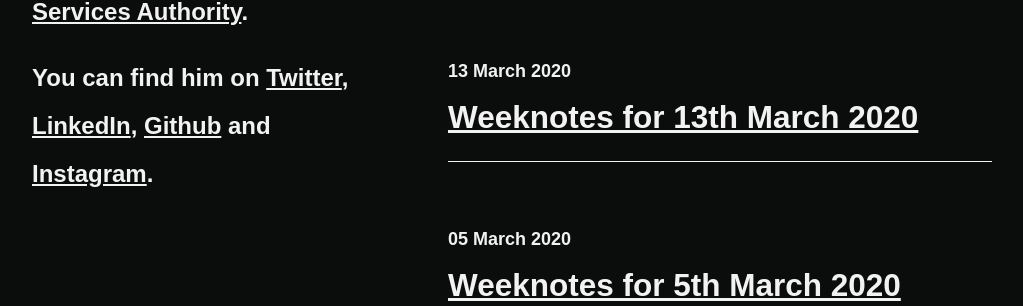
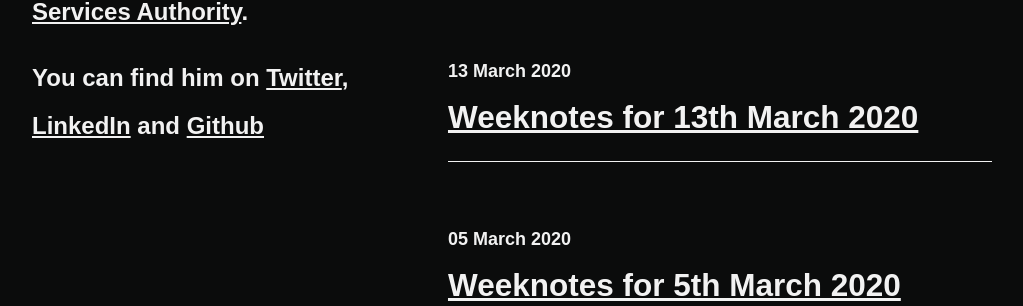
Before and after one commit to mrkwrght/mrkwrghtdotcom, a Jekyll site: the page built from index.html, in a window 1280 px wide. Shown: the part 343-649 px from the top of the page, without its empty margins (128-1151 px from the left). Built offline with Jekyll 4.4.1, drawn with Linux system fonts in a browser that asks for light colours; some web fonts are replaced; the list of posts is cut into pages by our own code.

Commit message:
Update index.html

```diff
--- a/index.html
+++ b/index.html
@@ -14,11 +14,12 @@ title: Mark Wright
 
     You can find him on
                  <a href="https://twitter.com/mrkwrght"  target="_blank">Twitter</a>,
-                 <a href="https://www.linkedin.com/in/mrkwrght"  target="_blank">LinkedIn</a>,
+                 <a href="https://www.linkedin.com/in/mrkwrght"  target="_blank">LinkedIn</a>
+           and
                  <a href="https://github.com/mrkwrght"  target="_blank">Github</a>
 
- and
-                <a href="https://www.instagram.com/mrkwrght"  target="_blank">Instagram</a>.
+
+
 
 
 
```
